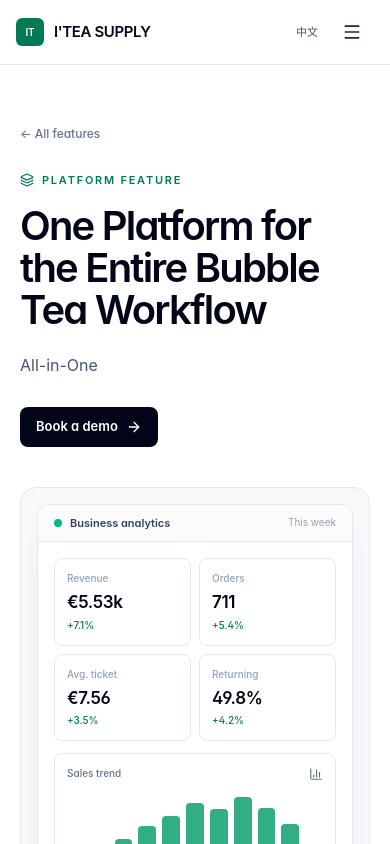
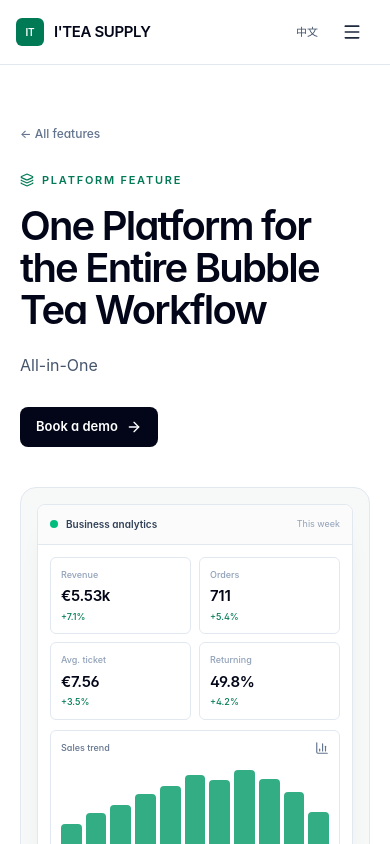
Before and after one commit to onesip/iteasupply-ordering, a React (Vite) app: page /features/all-in-one in a window 390 px wide. Shown: the top 844 px of the page. Built offline with nearby package versions, Linux system fonts and the light colour scheme.

Commit message:
Make product walkthrough interfaces mobile friendly

```diff
--- a/src/components/LiveSystemShowcase.tsx
+++ b/src/components/LiveSystemShowcase.tsx
@@ -10,13 +10,13 @@ type LiveSystemViewProps = {
 };
 
 const Shell = ({ title, meta, children }: { title: string; meta: string; children: ReactNode }) => (
-  <div className="overflow-hidden rounded-xl border border-slate-200 bg-white shadow-[0_14px_34px_-24px_rgba(15,23,42,0.24)]">
-    <div className="flex items-center justify-between border-b border-slate-200 bg-[#fbfbfb] px-4 py-2.5">
-      <div className="flex items-center gap-2">
-        <span className="h-2 w-2 rounded-full bg-emerald-500" />
-        <span className="text-[11px] font-semibold text-slate-700">{title}</span>
+  <div className="w-full overflow-hidden rounded-lg border border-slate-200 bg-white shadow-[0_14px_34px_-24px_rgba(15,23,42,0.24)] sm:rounded-xl">
+    <div className="flex min-h-10 items-center justify-between gap-3 border-b border-slate-200 bg-[#fbfbfb] px-3 py-2.5 sm:px-4">
+      <div className="flex min-w-0 items-center gap-2">
+        <span className="h-2 w-2 shrink-0 rounded-full bg-emerald-500" />
+        <span className="truncate text-[10px] font-semibold text-slate-700 sm:text-[11px]">{title}</span>
       </div>
-      <span className="text-[10px] text-slate-400">{meta}</span>
+      <span className="shrink-0 text-[9px] text-slate-400 sm:text-[10px]">{meta}</span>
     </div>
     {children}
   </div>
@@ -32,22 +32,20 @@ const Analytics = ({ language = 'en', compact = false }: Omit<LiveSystemViewProp
   ];
   return (
     <Shell title={zh ? '经营数据' : 'Business analytics'} meta={zh ? '本周' : 'This week'}>
-      <div className={compact ? 'p-3.5' : 'p-4 sm:p-5'}>
+      <div className={compact ? 'p-3' : 'p-3 sm:p-5'}>
         <div className="grid grid-cols-2 gap-2 lg:grid-cols-4">
           {metrics.map(([label, value, delta]) => (
-            <div key={label} className="rounded-lg border border-slate-200 bg-white p-3">
-              <div className="text-[10px] font-medium text-slate-400">{label}</div>
-              <div className="mt-1 text-[17px] font-semibold tracking-[-0.02em] text-slate-950">{value}</div>
-              <div className="mt-0.5 text-[10px] font-medium text-emerald-700">{delta}</div>
+            <div key={label} className="rounded-md border border-slate-200 bg-white p-2.5 sm:rounded-lg sm:p-3">
+              <div className="truncate text-[9px] font-medium text-slate-400 sm:text-[10px]">{label}</div>
+              <div className="mt-1 text-[15px] font-semibold tracking-[-0.02em] text-slate-950 sm:text-[17px]">{value}</div>
+              <div className="mt-0.5 text-[9px] font-medium text-emerald-700 sm:text-[10px]">{delta}</div>
             </div>
           ))}
         </div>
-        <div className="mt-3 rounded-lg border border-slate-200 p-3">
-          <div className="flex items-center justify-between text-[10px] font-medium text-slate-500"><span>{zh ? '销售趋势' : 'Sales trend'}</span><BarChart3 className="h-3.5 w-3.5" /></div>
-          <div className="mt-3 flex h-24 items-end gap-1.5">
-            {[28, 42, 52, 66, 76, 90, 83, 96, 84, 68, 43].map((height, index) => (
-              <div key={index} className="flex-1 rounded-t-sm bg-emerald-600/80" style={{ height: `${height}%` }} />
-            ))}
+        <div className="mt-2.5 rounded-md border border-slate-200 p-2.5 sm:mt-3 sm:rounded-lg sm:p-3">
+          <div className="flex items-center justify-between text-[9px] font-medium text-slate-500 sm:text-[10px]"><span>{zh ? '销售趋势' : 'Sales trend'}</span><BarChart3 className="h-3.5 w-3.5" /></div>
+          <div className="mt-3 flex h-20 items-end gap-1 sm:h-24 sm:gap-1.5">
+            {[28, 42, 52, 66, 76, 90, 83, 96, 84, 68, 43].map((height, index) => <div key={index} className="flex-1 rounded-t-sm bg-emerald-600/80" style={{ height: `${height}%` }} />)}
           </div>
         </div>
       </div>
@@ -59,24 +57,20 @@ const Loyalty = ({ language = 'en', compact = false }: Omit<LiveSystemViewProps,
   const zh = language === 'zh';
   return (
     <Shell title={zh ? '会员与营销' : 'Loyalty & membership'} meta="CRM">
-      <div className={compact ? 'p-3.5' : 'p-4 sm:p-5'}>
-        <div className="grid gap-2 sm:grid-cols-3">
+      <div className={compact ? 'p-3' : 'p-3 sm:p-5'}>
+        <div className="grid grid-cols-2 gap-2 sm:grid-cols-3">
           {[
             [zh ? '会员人数' : 'Members', '768', Users],
             [zh ? '活跃会员' : 'Active', '755', Activity],
             [zh ? '复购会员' : 'Returning', '376', Gift],
-          ].map(([label, value, Icon]) => {
+          ].map(([label, value, Icon], index) => {
             const C = Icon as React.ComponentType<{ className?: string }>;
-            return <div key={String(label)} className="rounded-lg border border-slate-200 p-3"><div className="flex items-center justify-between"><span className="text-[10px] text-slate-400">{String(label)}</span><C className="h-3.5 w-3.5 text-emerald-700" /></div><div className="mt-2 text-[20px] font-semibold text-slate-950">{String(value)}</div></div>;
+            return <div key={String(label)} className={`rounded-md border border-slate-200 p-2.5 sm:rounded-lg sm:p-3 ${index === 2 ? 'col-span-2 sm:col-span-1' : ''}`}><div className="flex items-center justify-between"><span className="text-[9px] text-slate-400 sm:text-[10px]">{String(label)}</span><C className="h-3.5 w-3.5 text-emerald-700" /></div><div className="mt-2 text-[18px] font-semibold text-slate-950 sm:text-[20px]">{String(value)}</div></div>;
           })}
         </div>
-        <div className="mt-3 grid gap-2 sm:grid-cols-[1.2fr_0.8fr]">
-          <div className="rounded-lg border border-slate-200 p-3">
-            <div className="text-[10px] font-medium text-slate-500">{zh ? '会员转化' : 'Member conversion'}</div>
-            <div className="mt-3 h-2 rounded-full bg-slate-100"><div className="h-full w-[82%] rounded-full bg-emerald-600" /></div>
-            <div className="mt-2 flex justify-between text-[10px] text-slate-400"><span>98.3%</span><span>{zh ? '持续增长' : 'tracked'}</span></div>
-          </div>
-          <div className="rounded-lg bg-slate-950 p-3 text-white"><div className="text-[10px] text-slate-400">{zh ? '复购率' : 'Repeat rate'}</div><div className="mt-2 text-[22px] font-semibold">49.8%</div><div className="mt-1 text-[10px] text-emerald-300">+4.2%</div></div>
+        <div className="mt-2 grid gap-2 sm:mt-3 sm:grid-cols-[1.2fr_0.8fr]">
+          <div className="rounded-md border border-slate-200 p-2.5 sm:rounded-lg sm:p-3"><div className="text-[9px] font-medium text-slate-500 sm:text-[10px]">{zh ? '会员转化' : 'Member conversion'}</div><div className="mt-3 h-2 rounded-full bg-slate-100"><div className="h-full w-[82%] rounded-full bg-emerald-600" /></div><div className="mt-2 flex justify-between text-[9px] text-slate-400 sm:text-[10px]"><span>98.3%</span><span>{zh ? '持续增长' : 'tracked'}</span></div></div>
+          <div className="rounded-md bg-slate-950 p-2.5 text-white sm:rounded-lg sm:p-3"><div className="text-[9px] text-slate-400 sm:text-[10px]">{zh ? '复购率' : 'Repeat rate'}</div><div className="mt-2 text-[20px] font-semibold sm:text-[22px]">49.8%</div><div className="mt-1 text-[9px] text-emerald-300 sm:text-[10px]">+4.2%</div></div>
         </div>
       </div>
     </Shell>
@@ -93,13 +87,16 @@ const Production = ({ language = 'en', compact = false }: Omit<LiveSystemViewPro
   ];
   return (
     <Shell title={zh ? '生产记录' : 'Production records'} meta={zh ? '在线' : 'Online'}>
-      <div className={compact ? 'p-3.5' : 'p-4 sm:p-5'}>
-        <div className="mb-3 flex items-center justify-between"><div><div className="text-[10px] text-slate-400">{zh ? '当前班次' : 'Current shift'}</div><div className="mt-0.5 text-[15px] font-semibold text-slate-900">{zh ? '制作与出品' : 'Production output'}</div></div><div className="inline-flex items-center gap-1.5 rounded-md bg-emerald-50 px-2 py-1 text-[10px] font-medium text-emerald-700"><Wifi className="h-3 w-3" />Live</div></div>
-        <div className="overflow-x-auto rounded-lg border border-slate-200">
-          <div className="min-w-[640px]">
-            <div className="grid grid-cols-[0.6fr_1.45fr_0.85fr_0.75fr_0.6fr_0.85fr_0.85fr] bg-slate-50 px-3 py-2 text-[9px] font-medium uppercase tracking-[0.07em] text-slate-400"><span>Order</span><span>Product</span><span>Started</span><span>Output</span><span>Size</span><span>Expected</span><span>Actual</span></div>
-            {rows.map((row) => <div key={row[0]} className="grid grid-cols-[0.6fr_1.45fr_0.85fr_0.75fr_0.6fr_0.85fr_0.85fr] border-t border-slate-100 px-3 py-2.5 text-[10px] text-slate-500">{row.map((cell, i) => <span key={i} className={i < 2 ? 'font-medium text-slate-800' : ''}>{cell}</span>)}</div>)}
-          </div>
+      <div className={compact ? 'p-3' : 'p-3 sm:p-5'}>
+        <div className="mb-3 flex items-center justify-between gap-3"><div><div className="text-[9px] text-slate-400 sm:text-[10px]">{zh ? '当前班次' : 'Current shift'}</div><div className="mt-0.5 text-[13px] font-semibold text-slate-900 sm:text-[15px]">{zh ? '制作与出品' : 'Production output'}</div></div><div className="inline-flex shrink-0 items-center gap-1.5 rounded-md bg-emerald-50 px-2 py-1 text-[9px] font-medium text-emerald-700 sm:text-[10px]"><Wifi className="h-3 w-3" />Live</div></div>
+
+        <div className="space-y-2 sm:hidden">
+          {rows.slice(0, 3).map((row) => <div key={row[0]} className="rounded-md border border-slate-200 bg-white p-3"><div className="flex items-start justify-between gap-3"><div className="min-w-0"><div className="text-[10px] font-semibold text-emerald-700">#{row[0]}</div><div className="mt-1 truncate text-[12px] font-semibold text-slate-900">{row[1]}</div></div><div className="shrink-0 rounded-md bg-slate-50 px-2 py-1 text-[9px] font-medium text-slate-500">{row[4]}</div></div><div className="mt-3 grid grid-cols-3 gap-2 border-t border-slate-100 pt-3"><div><div className="text-[8px] uppercase tracking-[0.08em] text-slate-400">{zh ? '开始' : 'Start'}</div><div className="mt-1 text-[10px] font-medium text-slate-700">{row[2]}</div></div><div><div className="text-[8px] uppercase tracking-[0.08em] text-slate-400">{zh ? '时长' : 'Output'}</div><div className="mt-1 text-[10px] font-medium text-slate-700">{row[3]}</div></div><div><div className="text-[8px] uppercase tracking-[0.08em] text-slate-400">{zh ? '实际' : 'Actual'}</div><div className="mt-1 text-[10px] font-medium text-slate-700">{row[6]}</div></div></div></div>)}
+        </div>
+
+        <div className="hidden overflow-hidden rounded-lg border border-slate-200 sm:block">
+          <div className="grid grid-cols-[0.6fr_1.45fr_0.85fr_0.75fr_0.6fr_0.85fr_0.85fr] bg-slate-50 px-3 py-2 text-[9px] font-medium uppercase tracking-[0.07em] text-slate-400"><span>Order</span><span>Product</span><span>Started</span><span>Output</span><span>Size</span><span>Expected</span><span>Actual</span></div>
+          {rows.map((row) => <div key={row[0]} className="grid grid-cols-[0.6fr_1.45fr_0.85fr_0.75fr_0.6fr_0.85fr_0.85fr] border-t border-slate-100 px-3 py-2.5 text-[10px] text-slate-500">{row.map((cell, i) => <span key={i} className={i < 2 ? 'font-medium text-slate-800' : ''}>{cell}</span>)}</div>)}
         </div>
       </div>
     </Shell>
@@ -116,12 +113,10 @@ const Catalog = ({ language = 'en', compact = false }: Omit<LiveSystemViewProps,
   ];
   return (
     <Shell title={zh ? '商品管理' : 'Product management'} meta="Catalog">
-      <div className={compact ? 'p-3.5' : 'p-4 sm:p-5'}>
-        <div className="mb-3 flex items-center justify-between"><div className="flex items-center gap-2"><Package className="h-4 w-4 text-emerald-700" /><span className="text-[13px] font-semibold text-slate-900">{zh ? '饮品目录' : 'Drink catalog'}</span></div><button className="rounded-md bg-slate-950 px-3 py-1.5 text-[10px] font-medium text-white">+ {zh ? '新增' : 'Add'}</button></div>
-        <div className="overflow-hidden rounded-lg border border-slate-200">
-          <div className="grid grid-cols-[1.5fr_1fr_0.8fr_0.7fr] bg-slate-50 px-3 py-2 text-[9px] uppercase tracking-[0.06em] text-slate-400"><span>Product</span><span>Size</span><span>Price</span><span>Status</span></div>
-          {rows.map((row) => <div key={row[0]} className="grid grid-cols-[1.5fr_1fr_0.8fr_0.7fr] border-t border-slate-100 px-3 py-2.5 text-[10px]"><span className="font-medium text-slate-800">{row[0]}</span><span className="text-slate-500">{row[1]}</span><span className="text-slate-700">{row[2]}</span><span className="text-emerald-700">Live</span></div>)}
-        </div>
+      <div className={compact ? 'p-3' : 'p-3 sm:p-5'}>
+        <div className="mb-3 flex items-center justify-between gap-3"><div className="flex min-w-0 items-center gap-2"><Package className="h-4 w-4 shrink-0 text-emerald-700" /><span className="truncate text-[12px] font-semibold text-slate-900 sm:text-[13px]">{zh ? '饮品目录' : 'Drink catalog'}</span></div><button className="shrink-0 rounded-md bg-slate-950 px-3 py-1.5 text-[9px] font-medium text-white sm:text-[10px]">+ {zh ? '新增' : 'Add'}</button></div>
+        <div className="space-y-2 sm:hidden">{rows.map((row) => <div key={row[0]} className="rounded-md border border-slate-200 p-3"><div className="flex items-start justify-between gap-3"><div className="min-w-0"><div className="truncate text-[11px] font-semibold text-slate-900">{row[0]}</div><div className="mt-1 text-[9px] text-slate-400">{row[1]}</div></div><div className="shrink-0 text-[10px] font-semibold text-slate-700">{row[2]}</div></div><div className="mt-2 text-[9px] font-medium text-emerald-700">Live</div></div>)}</div>
+        <div className="hidden overflow-hidden rounded-lg border border-slate-200 sm:block"><div className="grid grid-cols-[1.5fr_1fr_0.8fr_0.7fr] bg-slate-50 px-3 py-2 text-[9px] uppercase tracking-[0.06em] text-slate-400"><span>Product</span><span>Size</span><span>Price</span><span>Status</span></div>{rows.map((row) => <div key={row[0]} className="grid grid-cols-[1.5fr_1fr_0.8fr_0.7fr] border-t border-slate-100 px-3 py-2.5 text-[10px]"><span className="font-medium text-slate-800">{row[0]}</span><span className="text-slate-500">{row[1]}</span><span className="text-slate-700">{row[2]}</span><span className="text-emerald-700">Live</span></div>)}</div>
       </div>
     </Shell>
   );
@@ -135,13 +130,11 @@ const Mobile = ({ language = 'en' }: Omit<LiveSystemViewProps, 'kind'>) => {
     ['Lychee Iced Milk', '€5.00', 'bg-rose-100'],
   ];
   return (
-    <div className="mx-auto max-w-[258px] rounded-[24px] border-[5px] border-slate-950 bg-white shadow-[0_20px_45px_-30px_rgba(15,23,42,0.5)]">
+    <div className="mx-auto w-full max-w-[258px] rounded-[22px] border-[4px] border-slate-950 bg-white shadow-[0_20px_45px_-30px_rgba(15,23,42,0.5)] sm:rounded-[24px] sm:border-[5px]">
       <div className="mx-auto mt-2 h-1 w-12 rounded-full bg-slate-200" />
       <div className="p-2.5">
         <div className="rounded-lg bg-[#f4f8f5] p-3"><div className="text-[9px] font-semibold uppercase tracking-[0.12em] text-emerald-700">I&apos;TEA MOBILE</div><div className="mt-1 text-[15px] font-semibold text-slate-950">{zh ? '手机点单' : 'Order ahead'}</div><div className="mt-0.5 text-[9px] text-slate-400">HTML5 · no app</div></div>
-        <div className="mt-2 space-y-2">
-          {products.map(([name, price, bg]) => <div key={name} className="flex gap-2 rounded-lg border border-slate-100 p-2"><div className={`h-12 w-10 shrink-0 rounded-md ${bg}`}><div className="mx-auto mt-2 h-8 w-4 rounded-b-md bg-white/80" /></div><div className="min-w-0 flex-1"><div className="truncate text-[10px] font-semibold text-slate-900">{name}</div><div className="mt-1 text-[9px] text-slate-400">{zh ? '可选糖度 · 冰度' : 'Sugar · ice options'}</div><div className="mt-1.5 flex items-center justify-between"><span className="text-[11px] font-semibold">{price}</span><span className="flex h-5 w-5 items-center justify-center rounded-full bg-emerald-700 text-[11px] text-white">+</span></div></div></div>)}
-        </div>
+        <div className="mt-2 space-y-2">{products.map(([name, price, bg]) => <div key={name} className="flex gap-2 rounded-lg border border-slate-100 p-2"><div className={`h-12 w-10 shrink-0 rounded-md ${bg}`}><div className="mx-auto mt-2 h-8 w-4 rounded-b-md bg-white/80" /></div><div className="min-w-0 flex-1"><div className="truncate text-[10px] font-semibold text-slate-900">{name}</div><div className="mt-1 text-[9px] text-slate-400">{zh ? '可选糖度 · 冰度' : 'Sugar · ice options'}</div><div className="mt-1.5 flex items-center justify-between"><span className="text-[11px] font-semibold">{price}</span><span className="flex h-5 w-5 items-center justify-center rounded-full bg-emerald-700 text-[11px] text-white">+</span></div></div></div>)}</div>
         <div className="mt-2 grid grid-cols-4 border-t border-slate-100 pt-2 text-center text-[8px] text-slate-400"><span className="text-emerald-700">Home</span><span>Menu</span><span>Orders</span><span>Member</span></div>
       </div>
     </div>
@@ -152,7 +145,7 @@ const Label = ({ language = 'en', compact = false }: Omit<LiveSystemViewProps, '
   const zh = language === 'zh';
   return (
     <Shell title={zh ? '制作标签' : 'Production label'} meta="Template">
-      <div className={compact ? 'p-3.5' : 'p-4 sm:p-5'}>
+      <div className={compact ? 'p-3' : 'p-3 sm:p-5'}>
         <div className="grid gap-3 sm:grid-cols-[0.7fr_1.3fr]">
           <div className="rounded-lg border border-slate-200 p-3"><div className="flex items-center gap-2"><Tag className="h-4 w-4 text-emerald-700" /><span className="text-[12px] font-semibold">{zh ? '字段设置' : 'Label fields'}</span></div><div className="mt-3 flex flex-wrap gap-1.5">{['Pickup No.', 'Item', 'Size', 'Modifiers', 'Quantity'].map((x) => <span key={x} className="rounded-md border border-slate-200 bg-slate-50 px-2 py-1 text-[9px] text-slate-600">{x}</span>)}</div></div>
           <div className="rounded-lg border border-slate-200 bg-[#fcfcfc] p-3"><div className="mx-auto max-w-[180px] bg-white p-3 shadow-sm"><div className="flex justify-between text-[12px] font-semibold"><span>A184</span><span>1</span></div><div className="mt-2 border-t border-slate-900 pt-2 text-[10px] font-semibold">Mango Matcha</div><div className="mt-1 text-[9px] text-slate-500">Medium · 50% · Low ice</div><div className="mt-5 flex items-center gap-2 text-[9px] text-slate-400"><Cpu className="h-3.5 w-3.5" /> Production</div></div></div>
@@ -170,5 +163,3 @@ export const LiveSystemView = ({ kind, compact = false, language = 'en' }: LiveS
   if (kind === 'mobile') return <Mobile compact={compact} language={language} />;
   return <Label compact={compact} language={language} />;
 };
-
-export default LiveSystemView;
```
